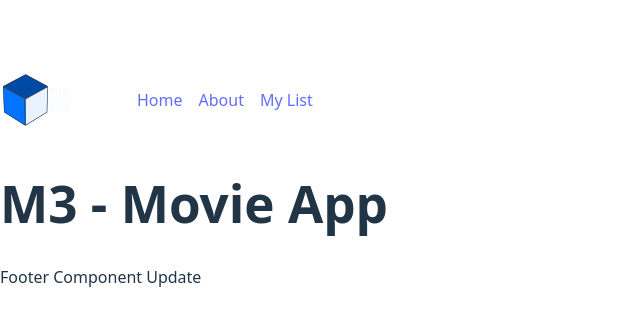
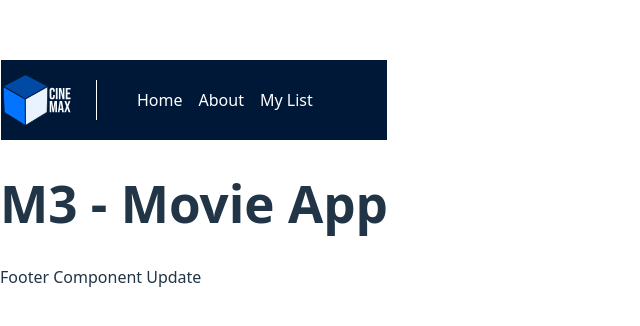
Before and after one commit to mtq01/m3-movie-app, a React (Vite) app: page / in a window 1280 px wide. Shown: the part 226-552 px from the top of the page, without its empty margins (0-640 px from the left). Built offline with nearby package versions, Linux system fonts and the light colour scheme.

Commit message:
Added proper BG color to nav, and changed the anchor text to white, and the m3 yellow for :hover

```diff
--- a/src/components/Nav/Nav.css
+++ b/src/components/Nav/Nav.css
@@ -3,7 +3,7 @@
     width: 5rem;
     padding-right: 1rem;
 
-    /* white vertical border to right of cinemax logo (height adjusted) */
+    /* adds white vertical border to right of cinemax logo (height adjusted) */
     background: linear-gradient(white, white);
     background-size: 0.0625rem 50%;
     background-repeat: no-repeat;
@@ -15,6 +15,7 @@ nav {
     /* justify-content: space-between; */
     align-items: center;
     padding: var(--temp);
+    background: #001838;
 }
 
 ul {
@@ -23,3 +24,11 @@ ul {
     gap: 1rem;
     list-style-type: none;
 }
+
+a {
+    color: #fff;
+}
+
+a:hover {
+    color: #E4A100;
+}
```
